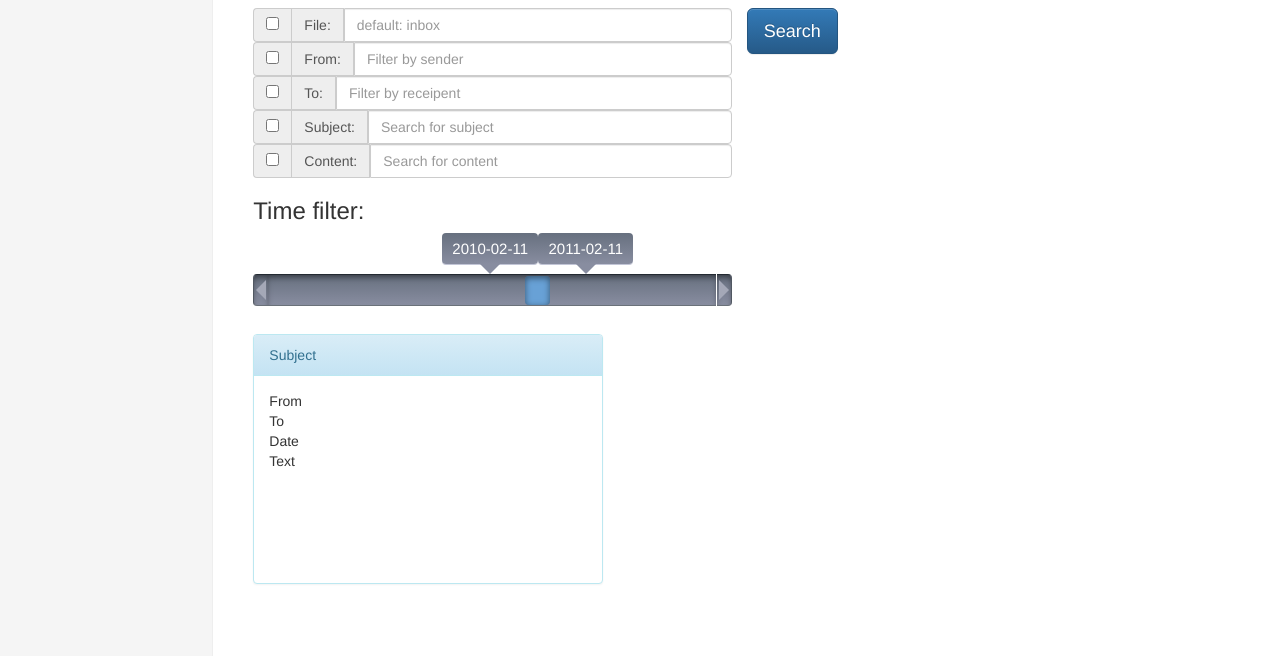
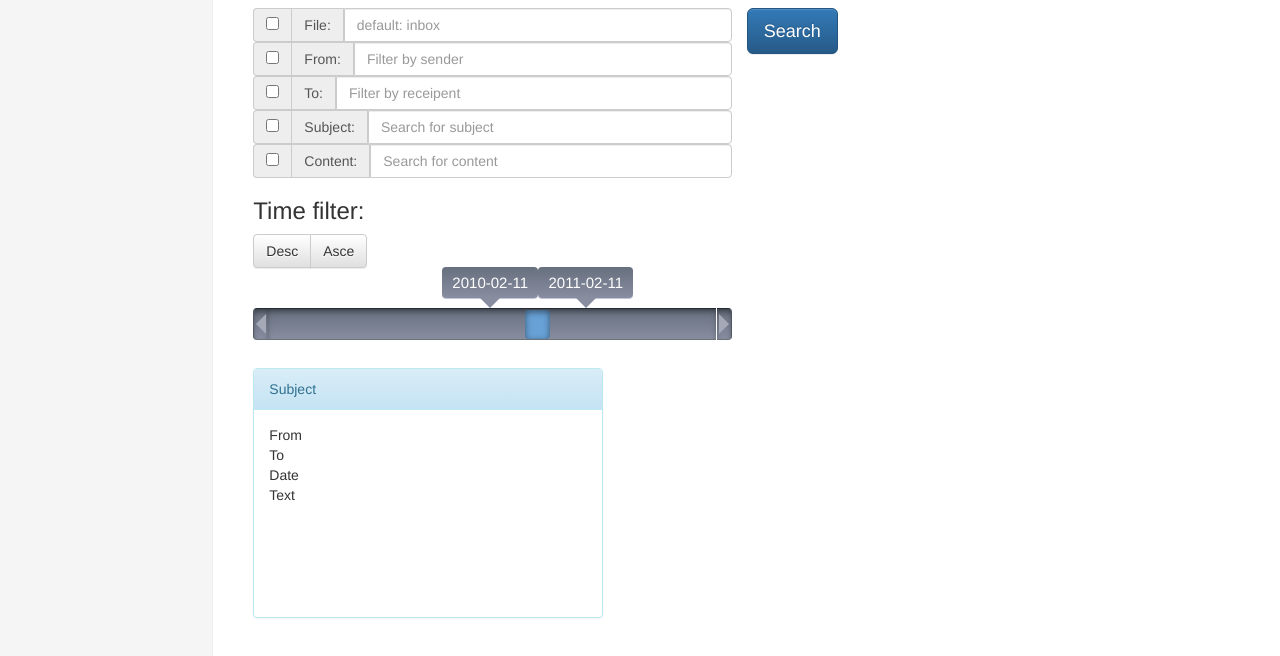
Before and after one commit to dan801212/mailServiceDemo, a website: page publicv2/index.html in a window 1280 px wide. Shown: the part 132-788 px from the top of the page. Drawn offline with nearby package versions, Linux system fonts and the light colour scheme; no server answers.

Commit message:
order UI

```diff
--- a/publicv2/index.html
+++ b/publicv2/index.html
@@ -103,6 +103,10 @@
               </div><!-- /input-group -->
 
               <h3>Time filter: </h3>
+              <div class="btn-group" role="group" id="order">
+                <button type="button" class="btn btn-default">Desc</button>
+                <button type="button" class="btn btn-default">Asce</button>
+              </div>
               <div id="slider"></div>
               <br>
             </div><!-- /.col-lg-6 -->
```
